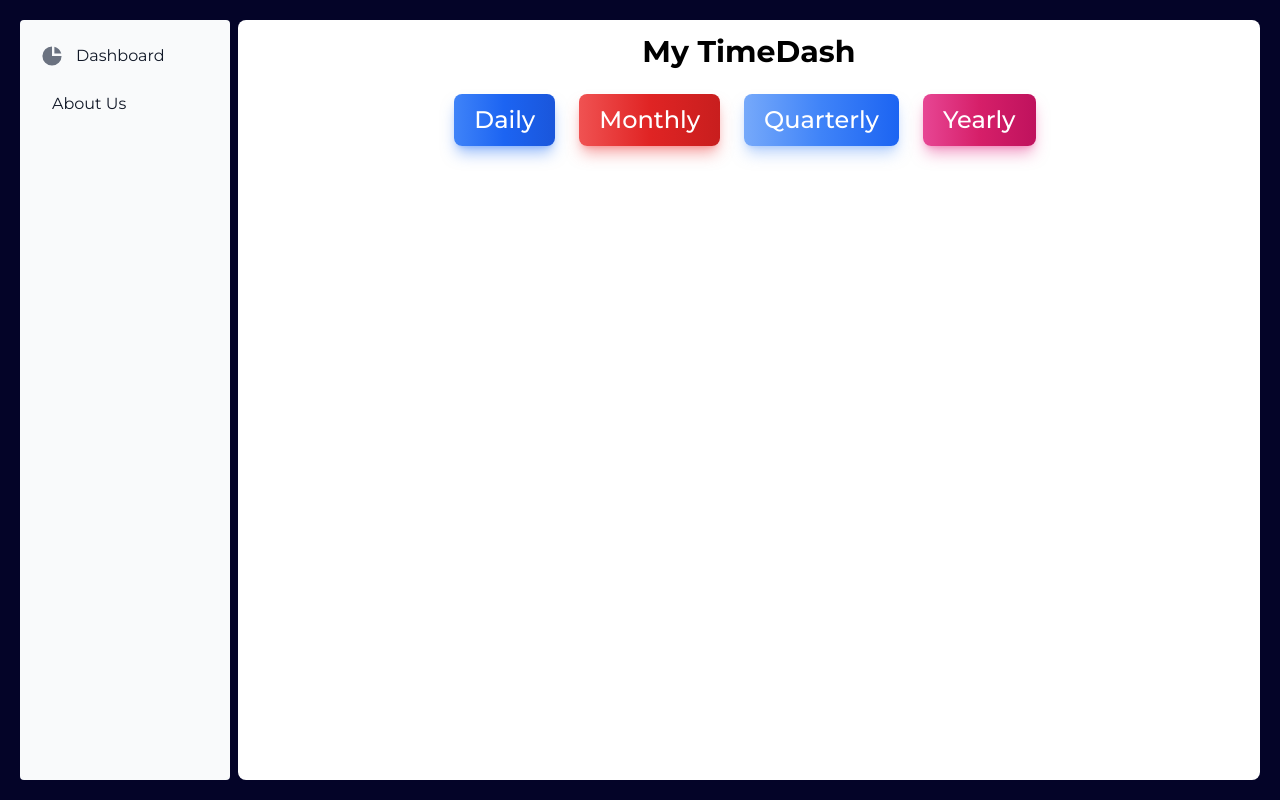
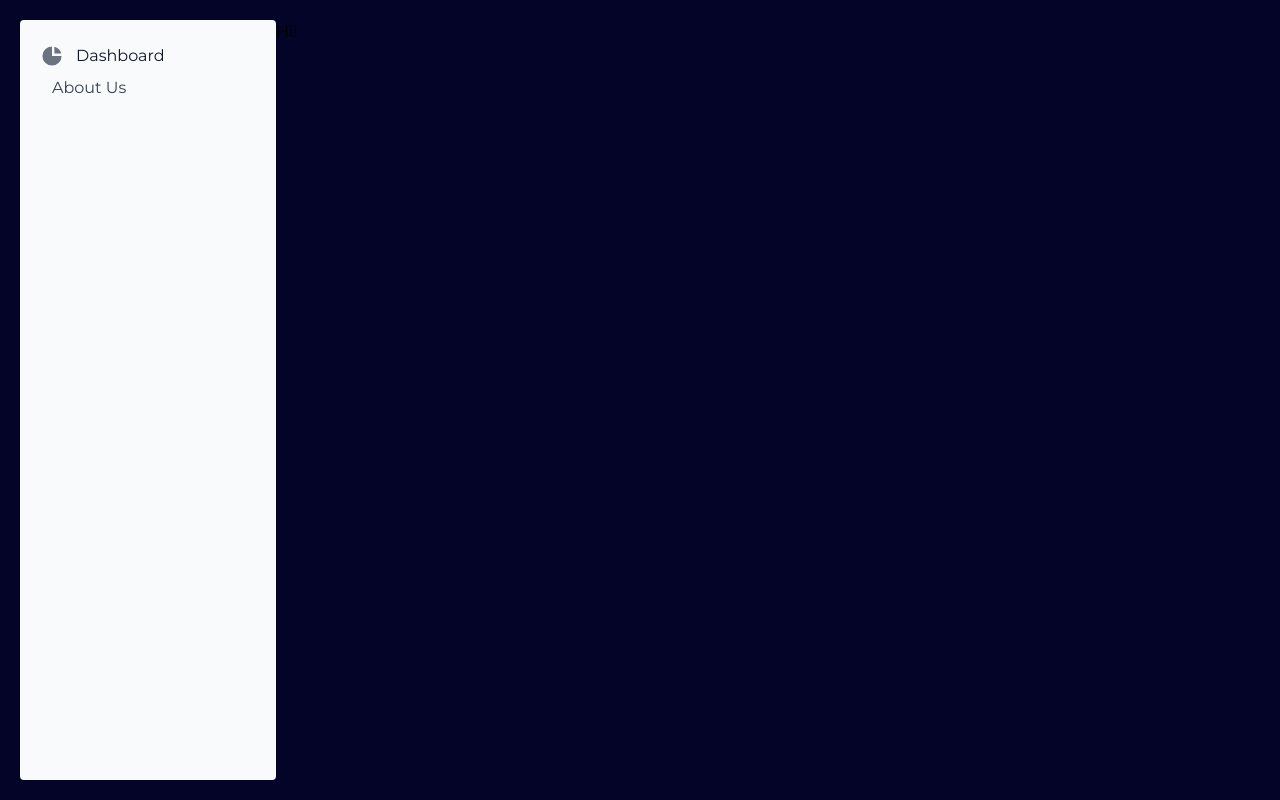
Before and after one commit to Saakshi-Shenoy/My-Time-Dash, a React (Create React App) app: page /about in a window 1280 px wide. Built offline with nearby package versions, Linux system fonts and the light colour scheme.

Commit message:
Routing added

```diff
--- a/package.json
+++ b/package.json
@@ -12,6 +12,7 @@
     "react": "^18.3.1",
     "react-chartjs-2": "^5.2.0",
     "react-dom": "^18.3.1",
+    "react-router-dom": "^6.23.1",
     "react-scripts": "5.0.1",
     "web-vitals": "^2.1.4"
   },
--- a/src/App.js
+++ b/src/App.js
@@ -1,13 +1,20 @@
 import './App.css';
-import Sidebar from "../src/components/sidebar.jsx";
-import Dashboard from "../src/components/dashboard.jsx";
+import Sidebar from './components/sidebar.jsx';
+import Dashboard from './components/dashboard.jsx';
+import About from './components/about.jsx';
+import { BrowserRouter, Routes, Route } from "react-router-dom";
 
 function App() {
   return (
-    <div className="flex ">
-      <Sidebar/>
-      <Dashboard />
-  </div>
+    <BrowserRouter>
+      <div className="flex">
+        <Sidebar />
+        <Routes>
+          <Route path="/" element={<Dashboard />} />
+          <Route path="/about" element={<About />} />
+        </Routes>
+      </div>
+    </BrowserRouter>
   );
 }
 
--- /dev/null
+++ b/src/components/about.jsx
@@ -0,0 +1,11 @@
+import React from 'react'
+
+function About() {
+  return (
+    <div>
+      Hi!
+    </div>
+  )
+}
+
+export default About;
--- a/src/components/analysis.jsx
+++ b/src/components/analysis.jsx
@@ -80,7 +80,6 @@ const Analysis = ({ selectedPeriod }) => {
 
   // Effect to update quarterly analysis based on daily activities
   useEffect(() => {
-    // Calculate total hours and idle time for the quarter
     const totalQuarterlyHours = dailyActivities.reduce((total, activity) => {
       return total + (parseFloat(activity.hours) || 0);
     }, 0) * daysInQuarter;
@@ -102,7 +101,6 @@ const Analysis = ({ selectedPeriod }) => {
   }, [dailyActivities, daysInQuarter, totalHoursInQuarter]);
 
   useEffect(() => {
-    // Calculate total hours and idle time for the year
     const totalYearlyHours = dailyActivities.reduce((total, activity) => {
       return total + (parseFloat(activity.hours) || 0);
     }, 0) * daysInYear;
--- a/src/components/dashboard.jsx
+++ b/src/components/dashboard.jsx
@@ -2,7 +2,7 @@ import React, { useState } from "react";
 import Analysis from "./analysis";
 
 function Dashboard() {
-  const [selectedPeriod, setSelectedPeriod] = useState(null);
+  const [selectedPeriod, setSelectedPeriod] = useState("daily");
 
   return (
     <div className="dashboard bg-white w-full h-95vh ml-2 p-4 rounded-lg">
--- a/src/components/sidebar.jsx
+++ b/src/components/sidebar.jsx
@@ -1,19 +1,25 @@
-import React from "react";
-import { Sidebar } from "flowbite-react";
-import {HiChartPie} from "react-icons/hi";
-import "../css/side.css";
+import React from 'react';
+import { Sidebar } from 'flowbite-react';
+import { HiChartPie } from 'react-icons/hi';
+import {Link} from "react-router-dom";
+import '../css/side.css';
 
 function SidebarMenu() {
   return (
     <Sidebar className="sidebar" aria-label="Sidebar with multi-level dropdown example">
       <Sidebar.Items>
         <Sidebar.ItemGroup>
-          <Sidebar.Item href="#" icon={HiChartPie}>
+
+         <Sidebar.Item as={Link} to="/" icon={HiChartPie}>
             Dashboard
           </Sidebar.Item>
-          <Sidebar.Item href="#" >
+
+          <Link to="/about">
+          <button className='px-5 text-gray-700'>
             About Us
-          </Sidebar.Item>
+          </button>
+          </Link>
+
         </Sidebar.ItemGroup>
       </Sidebar.Items>
     </Sidebar>
```
Also changed, not shown: 1 other file (tests, documents, lock files or other folders).
